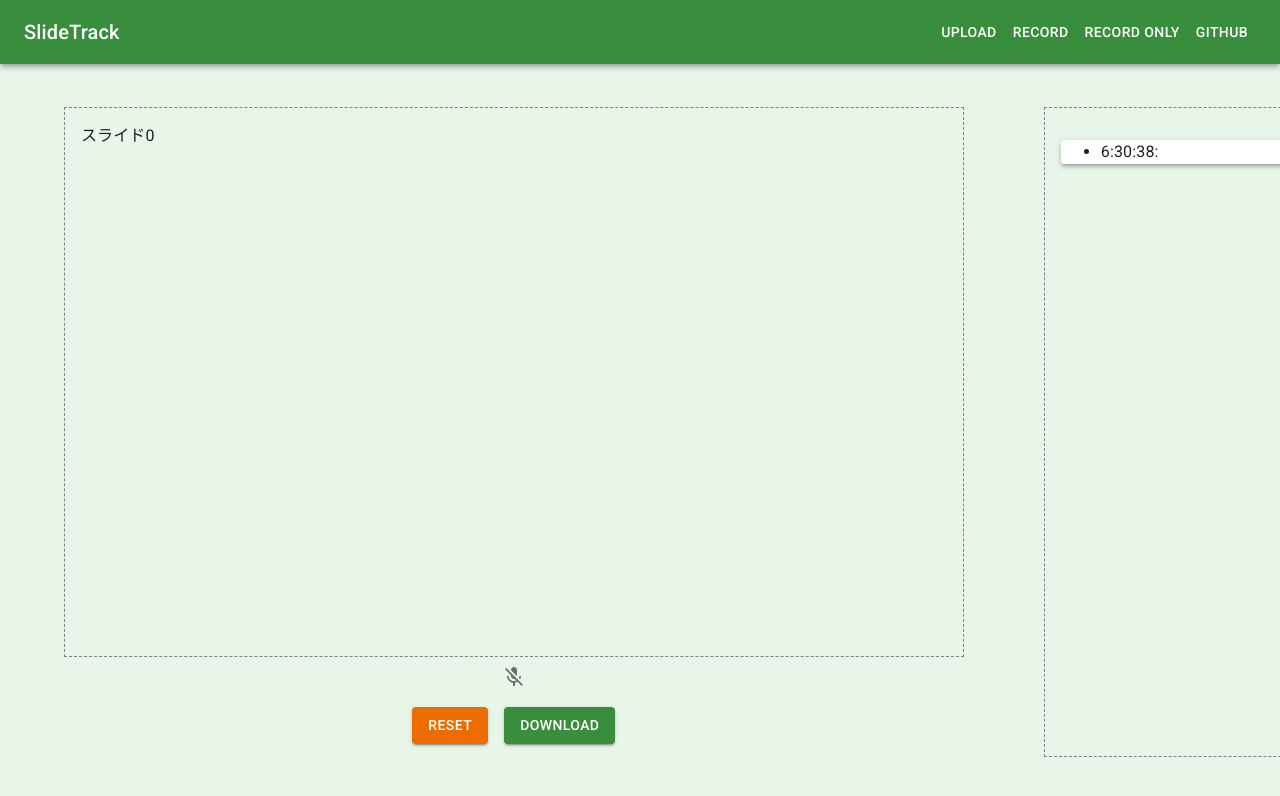
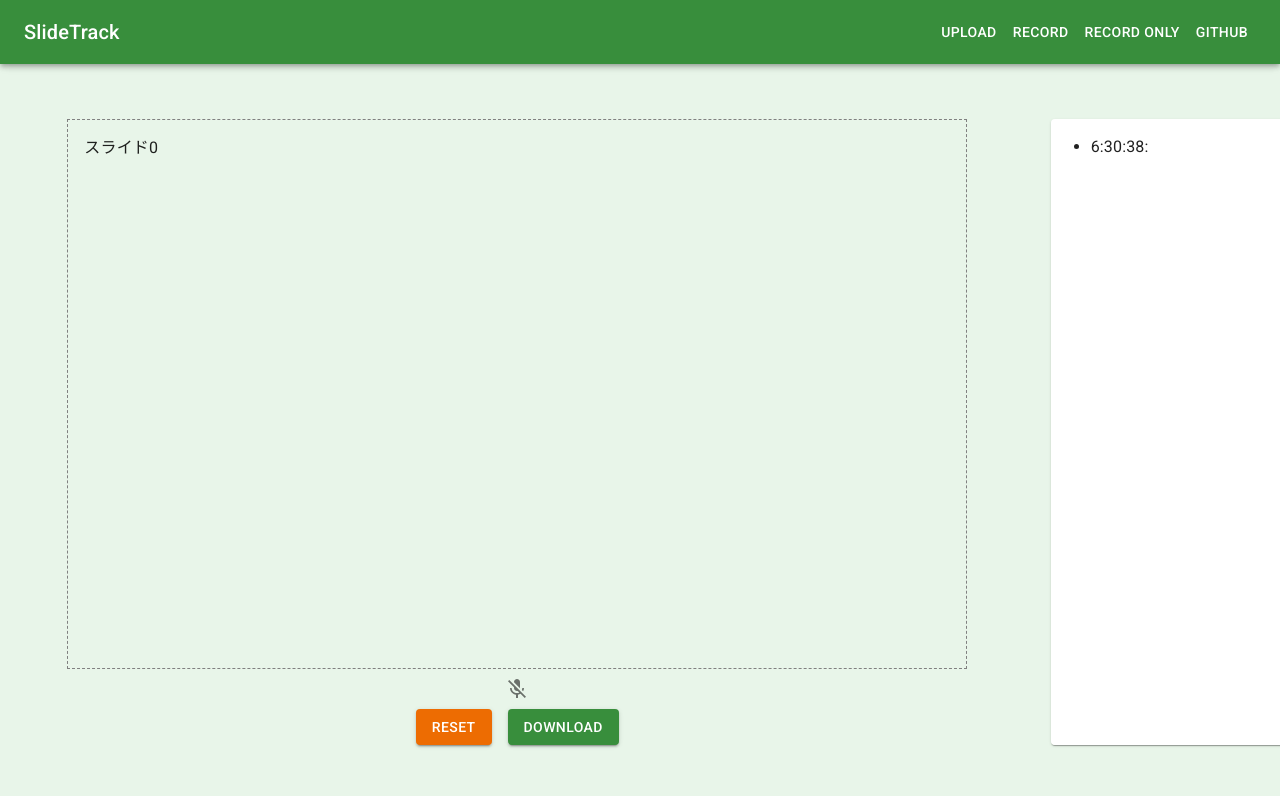
Before and after one commit to Shirashoji/SlideTrack, a React (Vite) app: page /record in a window 1280 px wide. Shown: the top 796 px of the page. Built offline with nearby package versions, Linux system fonts and the light colour scheme.

Commit message:
Add CssBaseline component and update layout in Record route

```diff
--- a/src/main.jsx
+++ b/src/main.jsx
@@ -11,6 +11,7 @@ import Upload from "./routes/Upload";
 import Record from "./routes/Record";
 import Dictaphone from "./routes/RecordOnly";
 import Navigation from "./components/Navigation";
+import CssBaseline from "@mui/material/CssBaseline";
 import { createTheme, responsiveFontSizes } from "@mui/material/styles";
 import { ThemeProvider } from "@mui/material/styles";
 
@@ -60,6 +61,7 @@ const theme = responsiveFontSizes(
 
 ReactDOM.createRoot(document.getElementById("root")).render(
   <React.StrictMode>
+    <CssBaseline />
     <ThemeProvider theme={theme}>
       <Navigation>
         <RouterProvider router={router} />
--- a/src/routes/Record.jsx
+++ b/src/routes/Record.jsx
@@ -42,7 +42,7 @@ export default function Record() {
 
   return (
     <div id="main">
-      <Stack direction="row" spacing={2}>
+      <Stack direction={{ mg: "column", lg: "row" }} spacing={2}>
         <Grid
           container
           direction="column"
@@ -123,6 +123,7 @@ function SlideView(props) {
       component="section"
       height={550}
       width={900}
+      maxWidth="95vw"
       sx={{ p: 2, border: "1px dashed grey" }}
     >
       スライド{pageNumber}
@@ -137,18 +138,8 @@ function TranscriptionView(props) {
     { time: new Date(Date.now()), text: transcript },
   ]; // Add transcript to records array
   return (
-    <Box
-      component="section"
-      height={650}
-      width={500}
-      sx={{
-        p: 2,
-        border: "1px dashed grey",
-        overflowY: "scroll",
-        whiteSpace: "normal",
-      }}
-    >
-      <Paper elevation={3}>
+    <Paper style={{ overflowY: "scroll" }}>
+      <Box component="section" height="75vh" width={500} maxWidth="95vw">
         <ul>
           {realtimeRecords.map((record) => (
             <li key={record.time}>
@@ -157,7 +148,7 @@ function TranscriptionView(props) {
             </li>
           ))}
         </ul>
-      </Paper>
-    </Box>
+      </Box>
+    </Paper>
   );
 }
```
